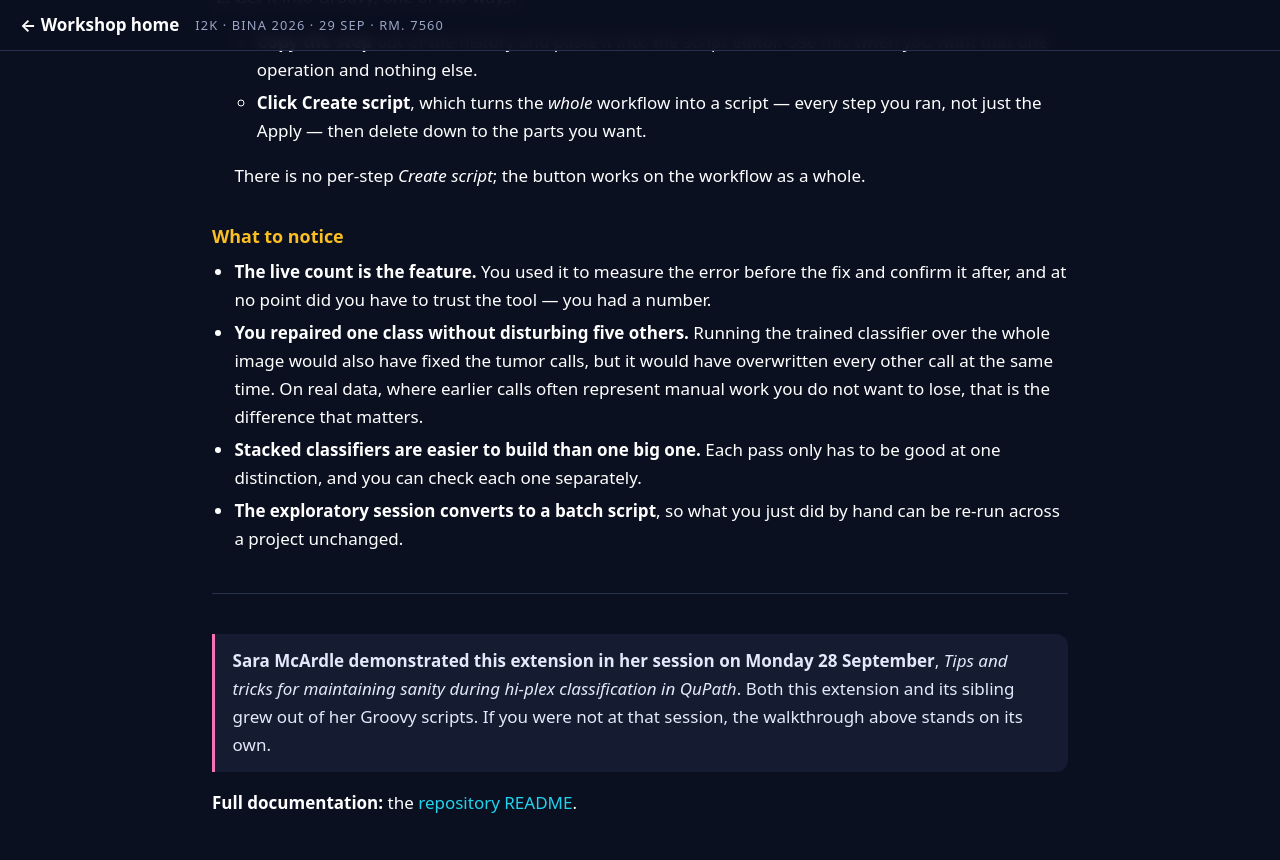
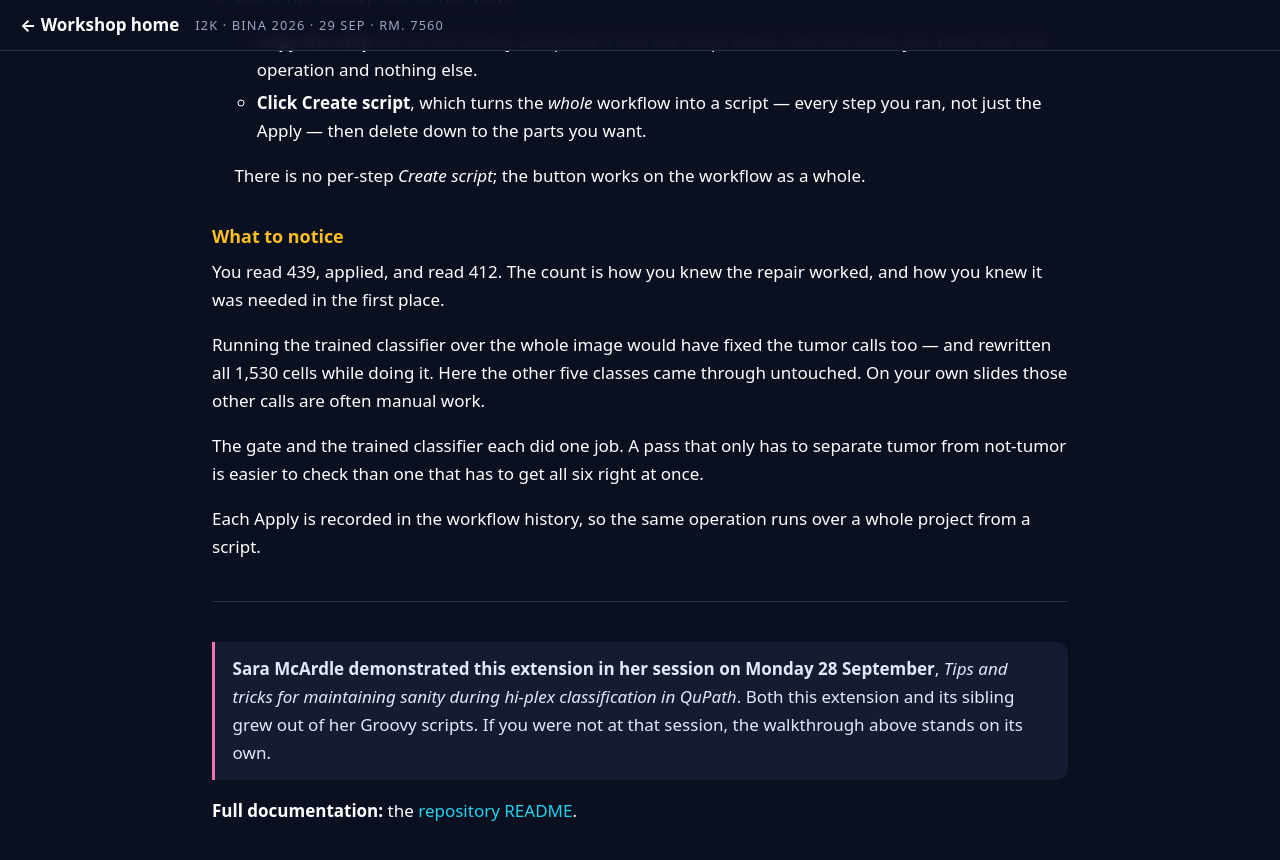
Before and after one commit to MichaelSNelson/BINA-I2K-2026-QuPath-Extensions, a Jekyll site: the page built from docs/07-classify-object-subset.md, in a window 1280 px wide and 900 px high, scrolled down 8699 px. Shown: the top 860 px of the window. Built offline with Jekyll 4.4.1, drawn with Linux system fonts in a browser that asks for light colours.

Commit message:
Rewrite Classify Object Subset's What to notice
Four bullets of identical shape: a bolded claim, then a sentence explaining
why the claim matters. 'The live count is the feature', 'that is the
difference that matters', 'at no point did you have to trust the tool -- you
had a number'. The reviewer had flagged the first line independently.

Now prose, using the numbers the reader just watched. It says what happened
(439, apply, 412) instead of asserting that what happened was important, and
drops the unsupported comparative claim that stacked classifiers are easier
to build than one big one -- replaced with the checkable version, that a
two-way pass is easier to check than a six-way one.

Claude-Session: https://claude.ai/code/session_01KwiACUr5MacuDvqp74c96o

```diff
--- a/docs/07-classify-object-subset.md
+++ b/docs/07-classify-object-subset.md
@@ -254,16 +254,18 @@ Every Apply is recorded so the same operation can be re-run across a whole proje
 
 ### What to notice
 
-- **The live count is the feature.** You used it to measure the error before the fix and
-  confirm it after, and at no point did you have to trust the tool — you had a number.
-- **You repaired one class without disturbing five others.** Running the trained classifier
-  over the whole image would also have fixed the tumor calls, but it would have overwritten
-  every other call at the same time. On real data, where earlier calls often represent manual
-  work you do not want to lose, that is the difference that matters.
-- **Stacked classifiers are easier to build than one big one.** Each pass only has to be good
-  at one distinction, and you can check each one separately.
-- **The exploratory session converts to a batch script**, so what you just did by hand can be
-  re-run across a project unchanged.
+You read 439, applied, and read 412. The count is how you knew the repair worked, and how you
+knew it was needed in the first place.
+
+Running the trained classifier over the whole image would have fixed the tumor calls too — and
+rewritten all 1,530 cells while doing it. Here the other five classes came through untouched.
+On your own slides those other calls are often manual work.
+
+The gate and the trained classifier each did one job. A pass that only has to separate tumor
+from not-tumor is easier to check than one that has to get all six right at once.
+
+Each Apply is recorded in the workflow history, so the same operation runs over a whole project
+from a script.
 
 ---
 
```
